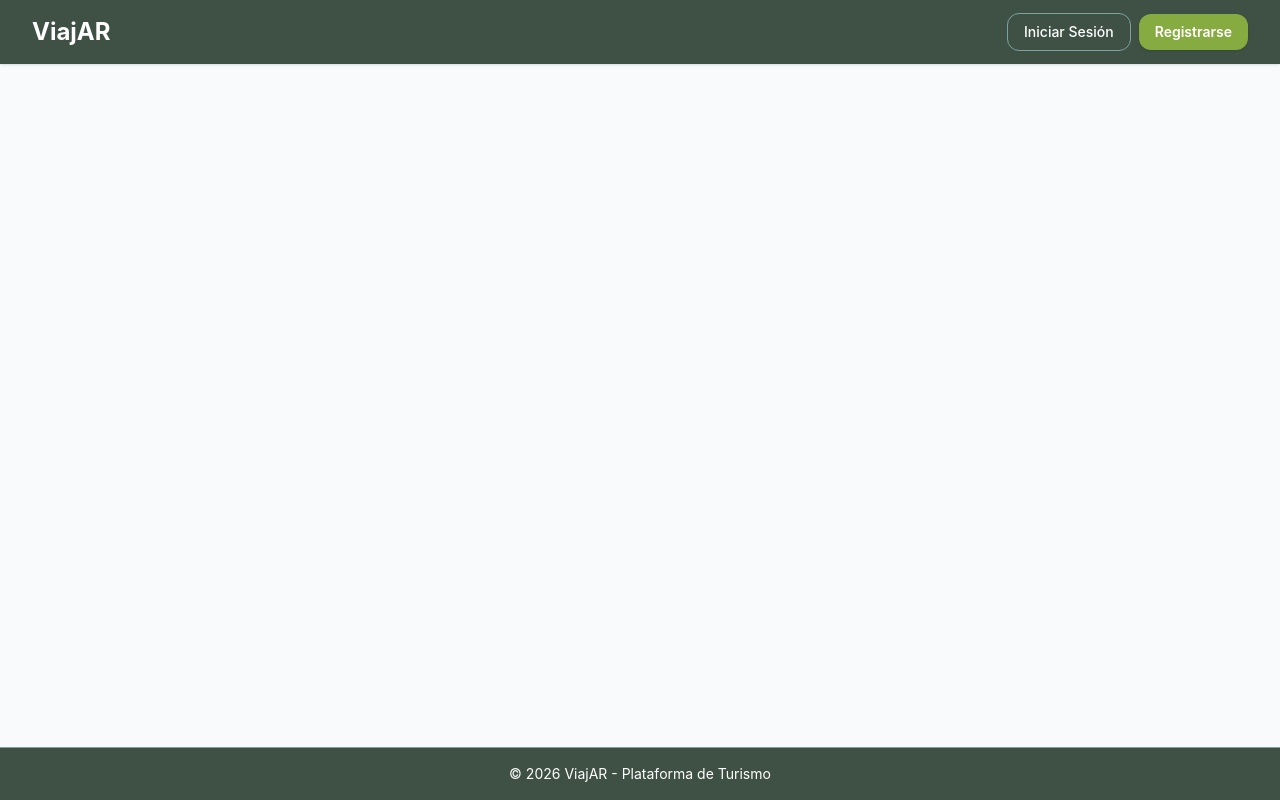
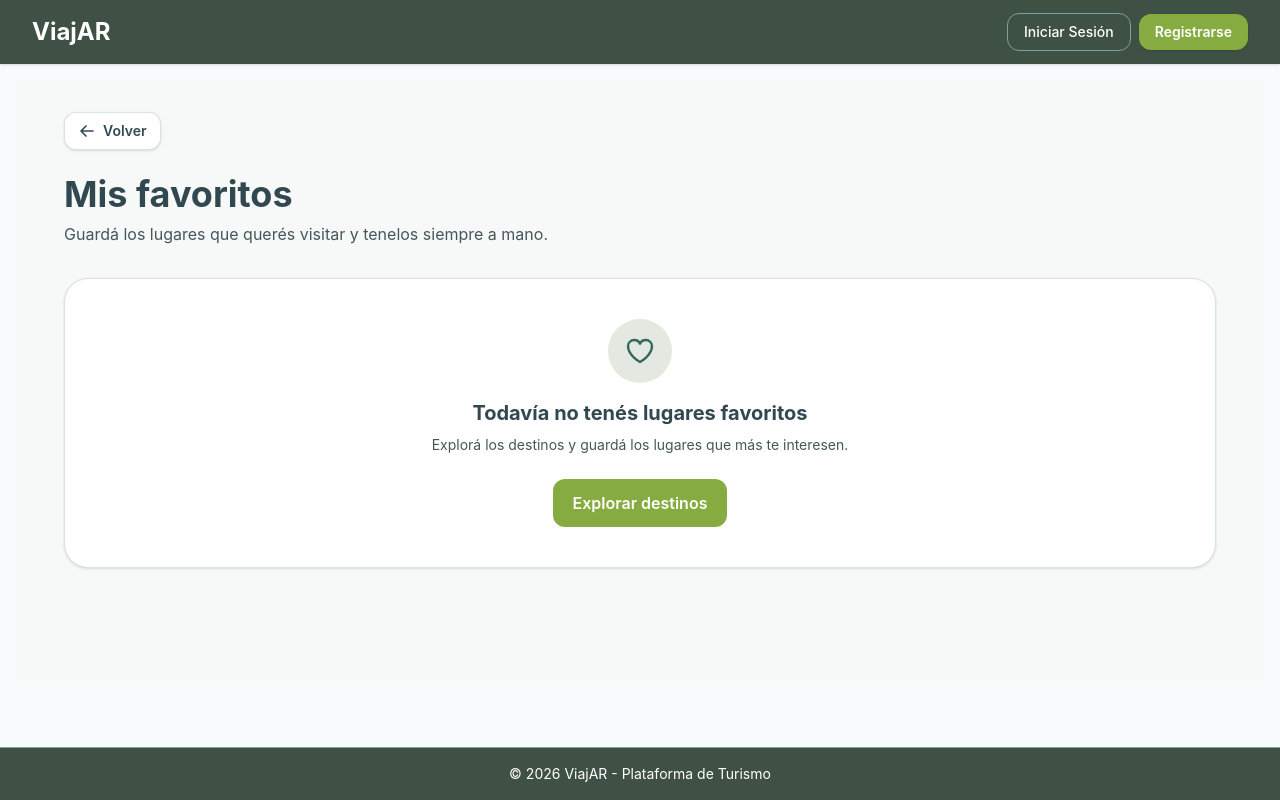
Before and after one commit to Euge-UTN/viajAR, a React (Vite) app in the folder frontend/: page /favoritos in a window 1280 px wide. Built offline with nearby package versions, Linux system fonts and the light colour scheme.

Commit message:
Gestión de Favoritos

```diff
--- a/frontend/src/components/Navbar.jsx
+++ b/frontend/src/components/Navbar.jsx
@@ -31,6 +31,12 @@
                 className="text-white hover:text-[#86AC41] px-4 py-2 rounded-xl transition font-semibold"
               >
                 Mis viajes
+              </Link>
+              <Link
+                to="/favoritos"
+                className="text-white hover:text-[#86AC41] px-4 py-2 rounded-xl transition font-semibold"
+              >
+                Favoritos
               </Link>
               <button
                 onClick={handleCerrarSesion}
@@ -89,6 +95,13 @@
                   >
                     Mis viajes
                   </Link>
+                  <Link
+                    to="/favoritos"
+                    onClick={() => setMenuAbierto(false)}
+                    className="block text-center py-2 text-white font-semibold hover:bg-[#3F5145] rounded-xl transition"
+                  >
+                    Favoritos
+                  </Link>
                   <button
                     onClick={handleCerrarSesion}
                     className="w-full text-center py-2 text-red-200 hover:text-red-400 font-medium transition"
--- a/frontend/src/pages/DetalleLugar.jsx
+++ b/frontend/src/pages/DetalleLugar.jsx
@@ -1,5 +1,5 @@
 import { useNavigate } from "react-router-dom";
-import { useState } from "react";
+import { useState, useEffect } from "react";
 import { MapContainer, TileLayer, Marker, Popup } from "react-leaflet";
 import "leaflet/dist/leaflet.css";
 import cataratas from "../assets/cataratas.jpg";
@@ -9,12 +9,66 @@
   const [modalItinerario, setModalItinerario] = useState(false);
   const [viajes, setViajes] = useState([]);
   const [viajeSeleccionado, setViajeSeleccionado] = useState(null);
+  const [esFavorito, setEsFavorito] = useState(false);
 
   const cargarViajes = () => {
   const viajesGuardados = localStorage.getItem("viajes");
 
   if (viajesGuardados) {
     setViajes(JSON.parse(viajesGuardados));
+  }
+};
+
+useEffect(() => {
+  const favoritosGuardados = JSON.parse(
+    localStorage.getItem("favoritos") || "[]"
+  );
+
+  const favoritoExiste = favoritosGuardados.some(
+    (favorito) => favorito.nombre === "Cataratas del Iguazú"
+  );
+
+  setEsFavorito(favoritoExiste);
+}, []);
+
+const cambiarFavorito = () => {
+  const favoritosGuardados = JSON.parse(
+    localStorage.getItem("favoritos") || "[]"
+  );
+
+  if (esFavorito) {
+    const favoritosActualizados = favoritosGuardados.filter(
+      (favorito) => favorito.nombre !== "Cataratas del Iguazú"
+    );
+
+    localStorage.setItem(
+      "favoritos",
+      JSON.stringify(favoritosActualizados)
+    );
+
+    setEsFavorito(false);
+  } else {
+    const nuevoFavorito = {
+      id: 1,
+      nombre: "Cataratas del Iguazú",
+      localidad: "Puerto Iguazú",
+      provincia: "Misiones",
+      imagen: cataratas,
+      descripcion:
+        "Las Cataratas del Iguazú son uno de los principales atractivos turísticos de Argentina."
+    };
+
+    const favoritosActualizados = [
+      ...favoritosGuardados,
+      nuevoFavorito
+    ];
+
+    localStorage.setItem(
+      "favoritos",
+      JSON.stringify(favoritosActualizados)
+    );
+
+    setEsFavorito(true);
   }
 };
 
@@ -41,6 +95,28 @@
 
         {/* Imagen principal */}
         <div className="relative h-72 sm:h-96 rounded-3xl overflow-hidden">
+          <button
+            type="button"
+            onClick={cambiarFavorito}
+            className="absolute top-5 right-5 z-10 w-11 h-11 rounded-full bg-white/95 shadow-md flex items-center justify-center text-[#34675C] hover:bg-white transition"
+            title={esFavorito ? "Quitar de favoritos" : "Agregar a favoritos"}
+            aria-label={esFavorito ? "Quitar de favoritos" : "Agregar a favoritos"}
+          >
+            <svg
+              xmlns="http://www.w3.org/2000/svg"
+              fill={esFavorito ? "currentColor" : "none"}
+              viewBox="0 0 24 24"
+              strokeWidth="2"
+              stroke="currentColor"
+              className="w-6 h-6"
+            >
+              <path
+                strokeLinecap="round"
+                strokeLinejoin="round"
+                d="M21 8.25c0-2.485-2.099-4.5-4.688-4.5-1.935 0-3.597 1.126-4.312 2.733C11.285 4.876 9.623 3.75 7.688 3.75 5.099 3.75 3 5.765 3 8.25c0 7.22 9 12 9 12s9-4.78 9-12Z"
+              />
+            </svg>
+          </button>
             <img
                 src={cataratas}
                 alt="Cataratas del Iguazú"
--- /dev/null
+++ b/frontend/src/pages/Favoritos.jsx
@@ -0,0 +1,167 @@
+import { useState, useEffect } from "react";
+import { useNavigate } from "react-router-dom";
+
+function Favoritos() {
+  const navigate = useNavigate();
+
+  const [favoritos, setFavoritos] = useState([]);
+
+  useEffect(() => {
+    const favoritosGuardados = JSON.parse(
+      localStorage.getItem("favoritos") || "[]"
+    );
+
+    setFavoritos(favoritosGuardados);
+  }, []);
+
+  const eliminarFavorito = (id) => {
+    const favoritosActualizados = favoritos.filter(
+      (favorito) => favorito.id !== id
+    );
+
+    localStorage.setItem(
+      "favoritos",
+      JSON.stringify(favoritosActualizados)
+    );
+
+    setFavoritos(favoritosActualizados);
+  };
+
+  return (
+    <div className="min-h-[75vh] bg-[#F7F9F8] -mx-4 -mt-4 px-4 py-8 sm:px-6 lg:px-8">
+      <div className="max-w-6xl mx-auto">
+        <button
+        type="button"
+        onClick={() => navigate(-1)}
+        className="inline-flex items-center gap-2 mb-6 px-3.5 py-2 rounded-xl bg-white border border-[#7DA3A1]/30 text-[#324851] text-sm font-semibold hover:bg-[#34675C] hover:text-white hover:border-[#34675C] shadow-sm hover:shadow transition-all duration-200 group"
+        aria-label="Volver"
+        >
+        <svg
+            xmlns="http://www.w3.org/2000/svg"
+            fill="none"
+            viewBox="0 0 24 24"
+            strokeWidth="2.5"
+            stroke="currentColor"
+            className="w-4 h-4 transition-transform group-hover:-translate-x-1"
+        >
+            <path
+            strokeLinecap="round"
+            strokeLinejoin="round"
+            d="M10.5 19.5 3 12m0 0 7.5-7.5M3 12h18"
+            />
+        </svg>
+        <span>Volver</span>
+        </button>
+        <div className="mb-8">
+          <h1 className="text-3xl sm:text-4xl font-bold text-[#324851]">
+            Mis favoritos
+          </h1>
+
+          <p className="mt-2 text-[#46565A]">
+            Guardá los lugares que querés visitar y tenelos siempre a mano.
+          </p>
+        </div>
+
+        {favoritos.length === 0 ? (
+          <div className="bg-white rounded-3xl border border-[#7DA3A1]/30 p-10 text-center shadow-sm">
+            <div className="w-16 h-16 mx-auto mb-4 rounded-full bg-[#BAC8B1]/40 flex items-center justify-center">
+              <svg
+                xmlns="http://www.w3.org/2000/svg"
+                fill="none"
+                viewBox="0 0 24 24"
+                strokeWidth="1.8"
+                stroke="currentColor"
+                className="w-8 h-8 text-[#34675C]"
+              >
+                <path
+                  strokeLinecap="round"
+                  strokeLinejoin="round"
+                  d="M21 8.25c0-2.485-2.099-4.5-4.688-4.5-1.935 0-3.597 1.126-4.312 2.733C11.285 4.876 9.623 3.75 7.688 3.75 5.099 3.75 3 5.765 3 8.25c0 7.22 9 12 9 12s9-4.78 9-12Z"
+                />
+              </svg>
+            </div>
+
+            <h2 className="text-xl font-bold text-[#324851]">
+              Todavía no tenés lugares favoritos
+            </h2>
+
+            <p className="text-sm text-[#46565A] mt-2 mb-6">
+              Explorá los destinos y guardá los lugares que más te interesen.
+            </p>
+
+            <button
+              onClick={() => navigate("/home")}
+              className="px-5 py-3 rounded-xl bg-[#86AC41] text-white font-semibold hover:bg-[#6F9635] transition"
+            >
+              Explorar destinos
+            </button>
+          </div>
+        ) : (
+          <div className="grid grid-cols-1 md:grid-cols-2 lg:grid-cols-3 gap-6">
+            {favoritos.map((favorito) => (
+              <div
+                key={favorito.id}
+                className="bg-white rounded-3xl overflow-hidden border border-[#7DA3A1]/30 shadow-sm hover:shadow-md transition"
+              >
+                <div className="relative h-52">
+                  <img
+                    src={favorito.imagen}
+                    alt={favorito.nombre}
+                    className="w-full h-full object-cover"
+                  />
+
+                  <button
+                    type="button"
+                    onClick={() => eliminarFavorito(favorito.id)}
+                    className="absolute top-4 right-4 w-10 h-10 rounded-full bg-white/95 shadow-md flex items-center justify-center text-[#34675C] hover:text-red-500 transition"
+                    title="Quitar de favoritos"
+                    aria-label="Quitar de favoritos"
+                  >
+                    <svg
+                      xmlns="http://www.w3.org/2000/svg"
+                      fill="currentColor"
+                      viewBox="0 0 24 24"
+                      strokeWidth="2"
+                      stroke="currentColor"
+                      className="w-5 h-5"
+                    >
+                      <path
+                        strokeLinecap="round"
+                        strokeLinejoin="round"
+                        d="M21 8.25c0-2.485-2.099-4.5-4.688-4.5-1.935 0-3.597 1.126-4.312 2.733C11.285 4.876 9.623 3.75 7.688 3.75 5.099 3.75 3 5.765 3 8.25c0 7.22 9 12 9 12s9-4.78 9-12Z"
+                      />
+                    </svg>
+                  </button>
+                </div>
+
+                <div className="p-5">
+                  <p className="text-sm text-[#34675C] font-medium">
+                    {favorito.localidad}, {favorito.provincia}
+                  </p>
+
+                  <h2 className="text-xl font-bold text-[#324851] mt-1">
+                    {favorito.nombre}
+                  </h2>
+
+                  <p className="text-sm text-[#46565A] mt-2 line-clamp-2">
+                    {favorito.descripcion}
+                  </p>
+
+                  <button
+                    onClick={() => navigate("/detalle-lugar")}
+                    className="mt-5 w-full px-4 py-2.5 rounded-xl bg-[#34675C] text-white font-semibold hover:bg-[#2B574E] transition"
+                  >
+                    Ver detalle
+                  </button>
+                </div>
+              </div>
+            ))}
+          </div>
+        )}
+
+      </div>
+    </div>
+  );
+}
+
+export default Favoritos;
--- a/frontend/src/routes/AppRoutes.jsx
+++ b/frontend/src/routes/AppRoutes.jsx
@@ -7,6 +7,7 @@
 import Clima from "../pages/Clima";
 import MisViajes from '../pages/MisViajes';
 import DetalleViaje from '../pages/DetalleViaje';
+import Favoritos from '../pages/Favoritos';
 
 function AppRoutes({ usuario = null, setUsuario }) {
   return (
@@ -19,6 +20,7 @@
       <Route path="/clima" element={<Clima />} />
       <Route path="/mis-viajes" element={<MisViajes />} />
       <Route path="/mis-viajes/:id" element={<DetalleViaje />} />
+      <Route path="/favoritos" element={<Favoritos />} />
       <Route path="/destino/:id" element={<DetalleLugar />} />
       <Route path="/home" element={<Home />} />
     </Routes>
```
